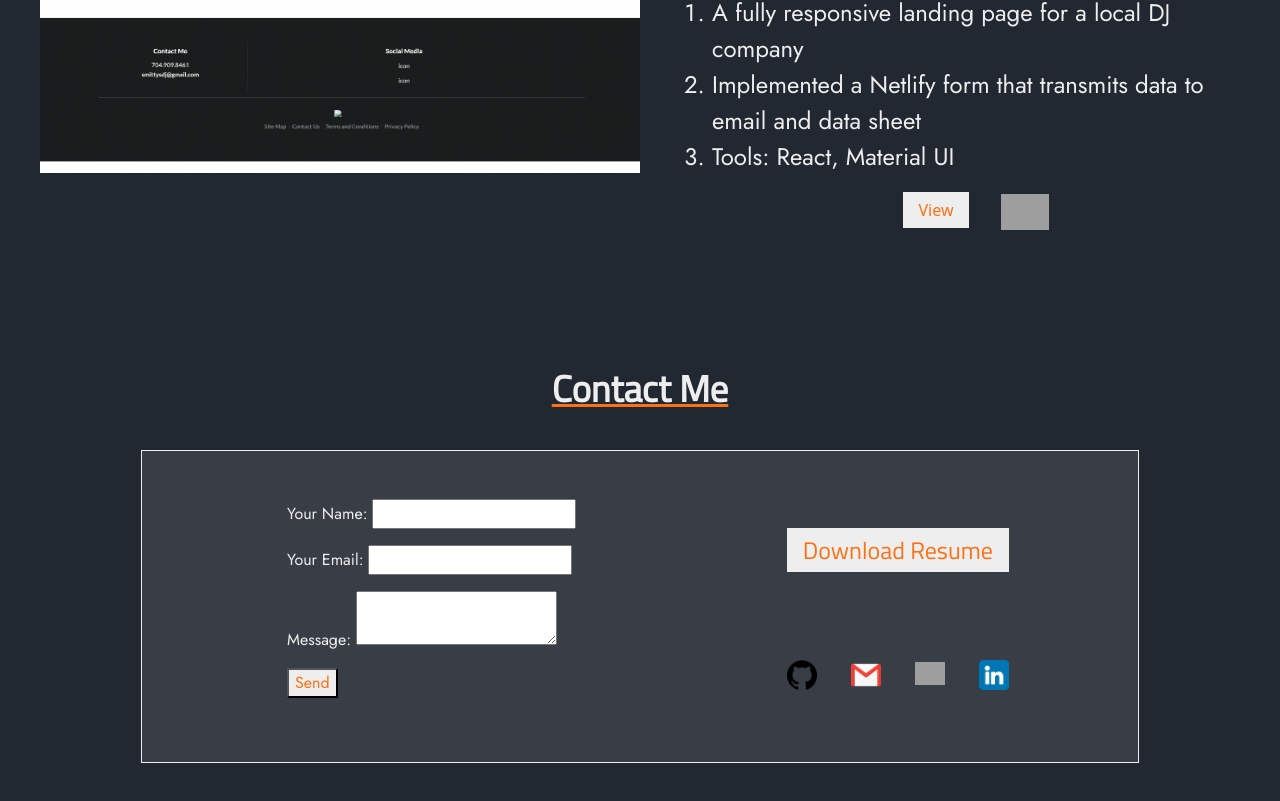
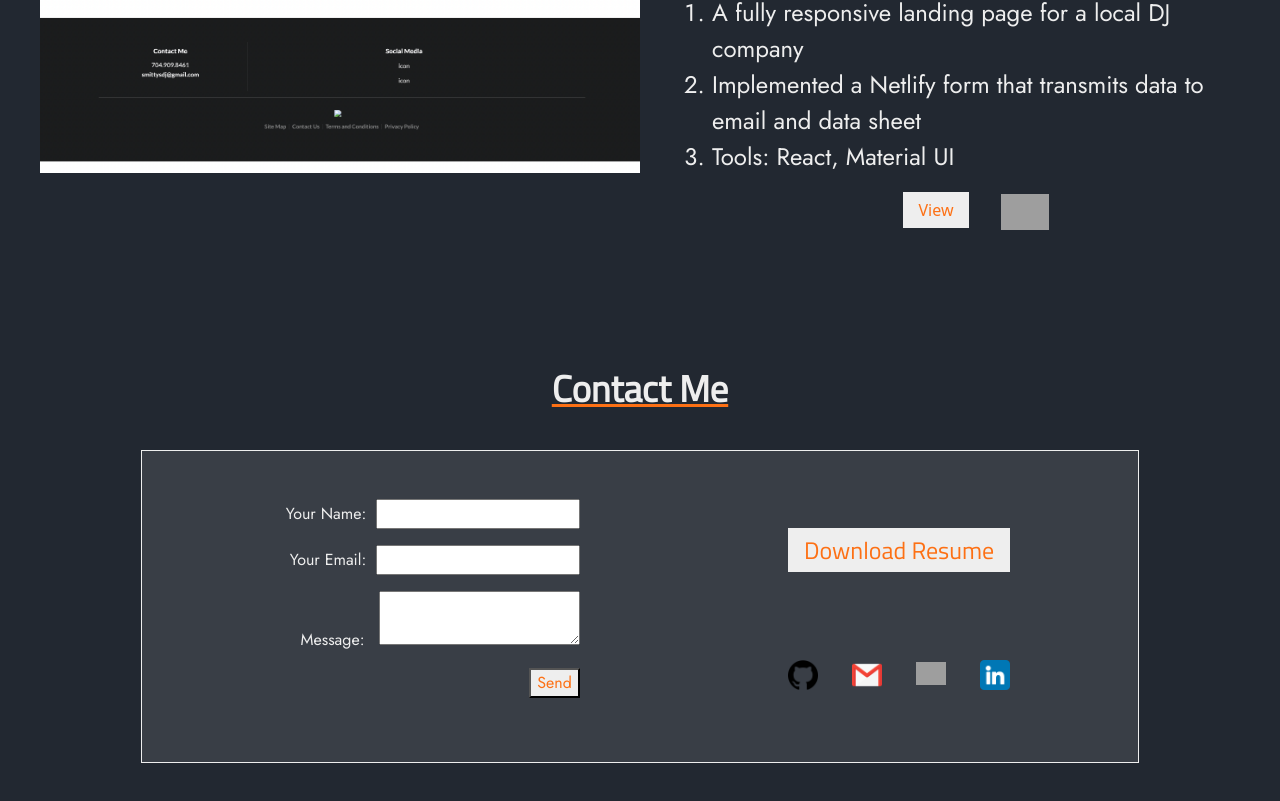
Before and after one commit to jasmith188/personal-portfolio, a React (Create React App) app: page / in a window 1280 px wide. Shown: the part 1967-2768 px from the top of the page. Built offline with nearby package versions, Linux system fonts and the light colour scheme; grey boxes are pictures that could not be loaded.

Commit message:
fix form

```diff
--- a/src/components/Contact.css
+++ b/src/components/Contact.css
@@ -21,13 +21,11 @@ form {
   padding: 1rem;
   display: flex;
   flex-direction: column;
+  text-align: right;
   /* align-items: flex-end; */
 }
 form p {
   color: #eeeeee;
-}
-form input {
-  text-align: right;
 }
 
 /* Form Contact */
@@ -68,6 +66,12 @@ form input {
 .form-container form p button:hover {
   font-weight: 700;
 }
+input {
+  margin-left: 0.3rem;
+}
+textarea {
+  margin-left: 0.6rem;
+}
 
 /* Tablet  */
 
```
